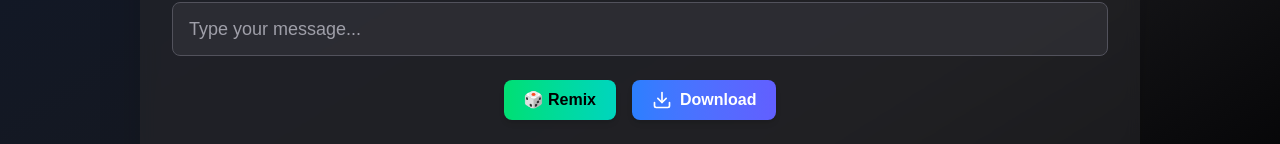
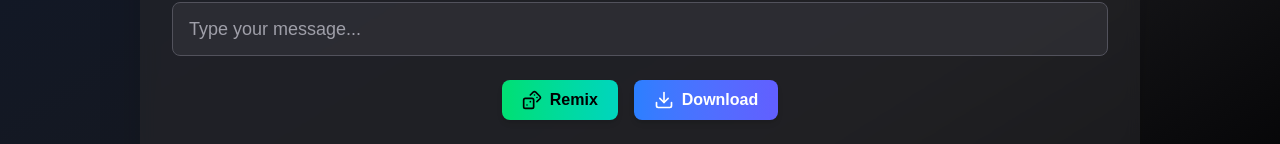
Before and after one commit to Arya-P05/ransom-note-generator, a Next.js app: page / in a window 1280 px wide. Shown: the part 159-303 px from the top of the page. Built offline with nearby package versions, Linux system fonts and the light colour scheme.

Commit message:
dices icon

```diff
--- a/app/page.tsx
+++ b/app/page.tsx
@@ -2,7 +2,7 @@
 
 import { useState, ReactNode } from "react";
 import html2canvas from "html2canvas";
-import { Download } from "lucide-react";
+import { Download, Dices } from "lucide-react";
 
 type Letter = {
   char: string;
@@ -193,7 +193,8 @@ export default function Home() {
             onClick={handleRemix}
             className="inline-flex items-center space-x-2 px-5 py-2 rounded-lg bg-gradient-to-r from-green-400 to-teal-400 text-black font-semibold shadow-md hover:scale-105 transition"
           >
-            <span>🎲 Remix</span>
+            <Dices className="w-5 h-5" />
+            <span>Remix</span>
           </button>
           <button
             onClick={handleDownload}
```
